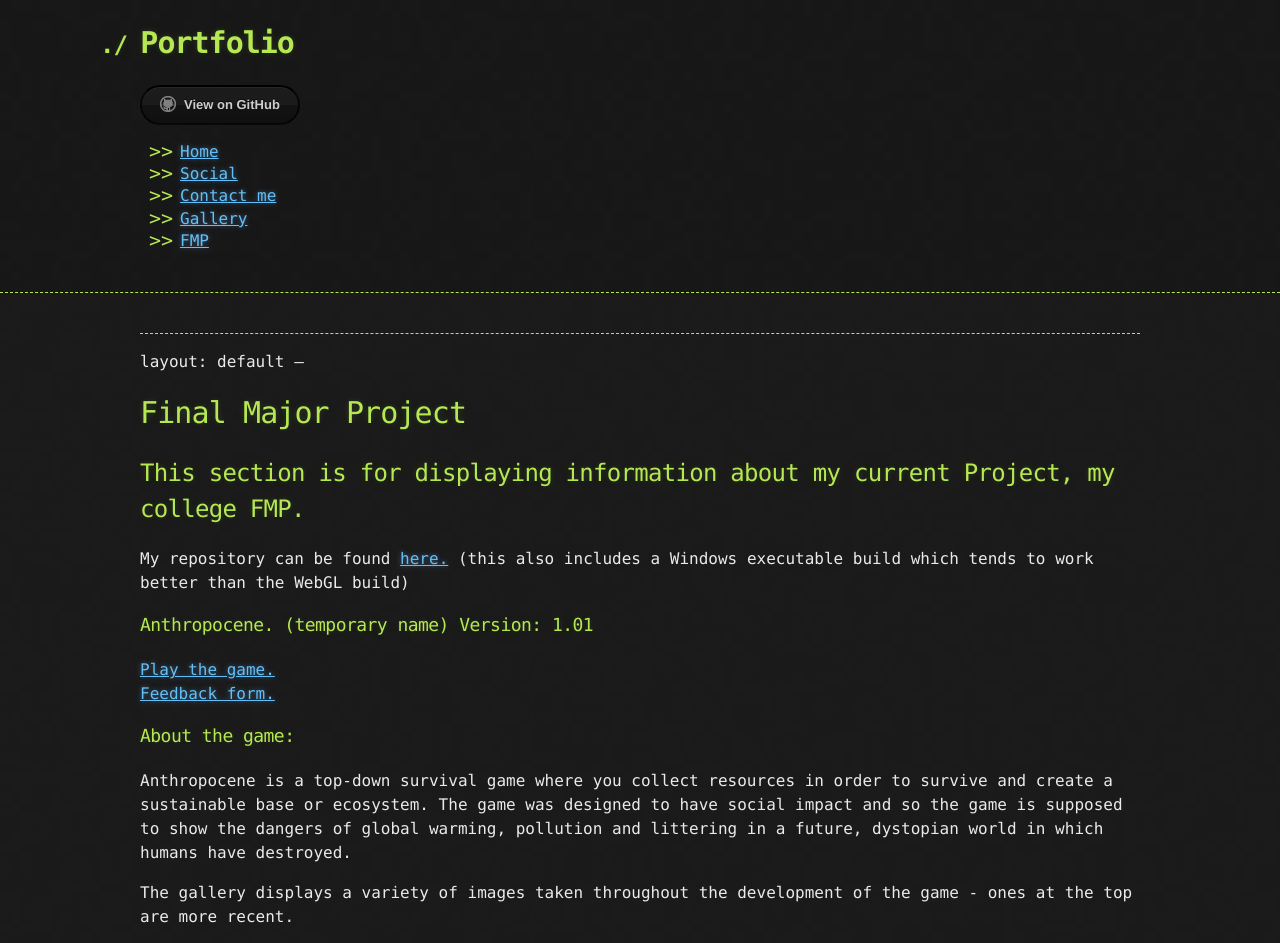
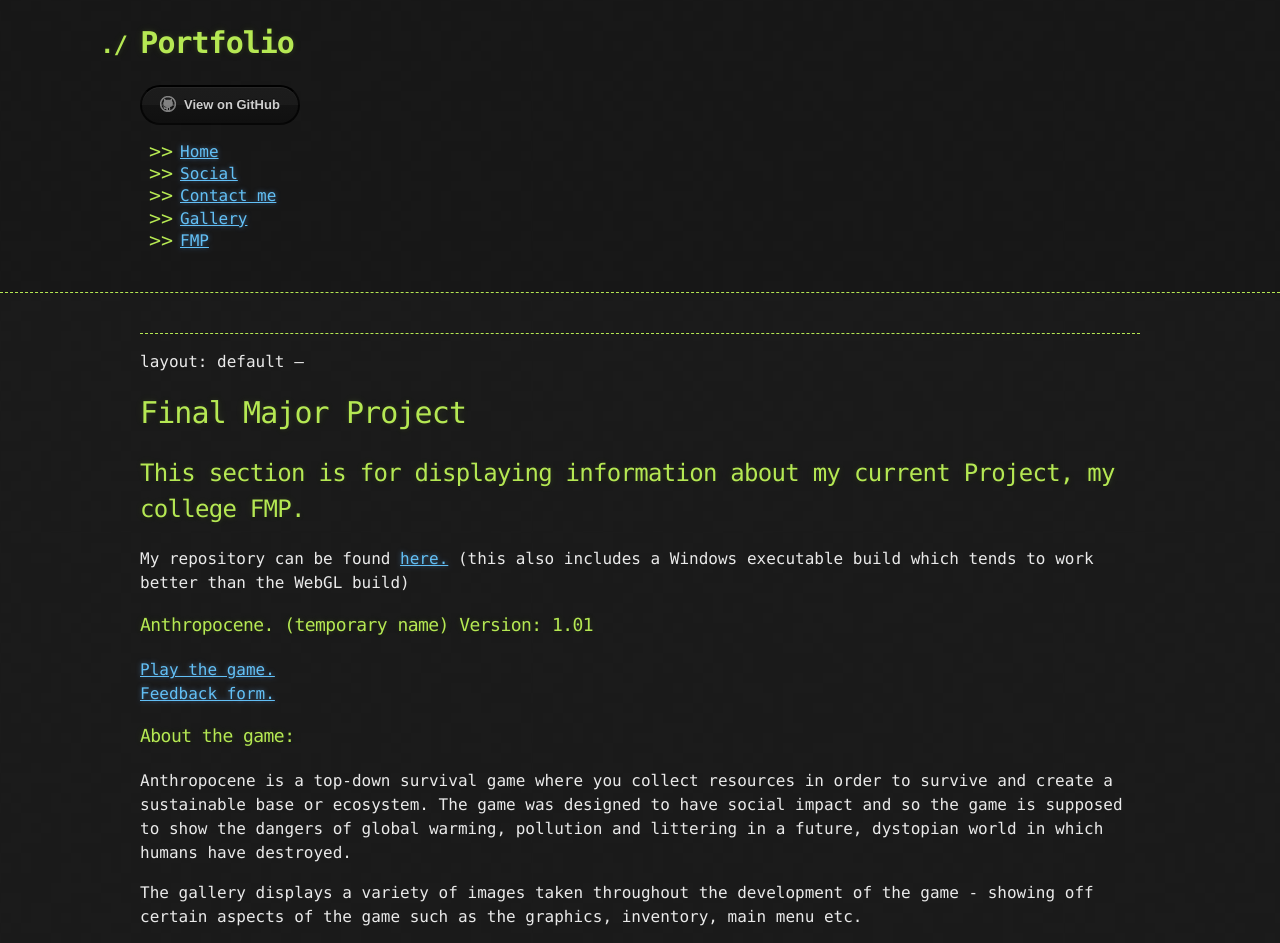
Before and after one commit to ElliotEserin/Portfolio, a Jekyll site: the page built from FMP.md, in a window 1280 px wide. Shown: the top 943 px of the page. Built offline with Jekyll 4.4.1, drawn with Linux system fonts in a browser that asks for light colours; our own code applies the rules of GitHub Pages for plain Markdown files; the repository's description, which GitHub fills in, is left out.

Commit message:
Update FMP.md

```diff
--- a/FMP.md
+++ b/FMP.md
@@ -19,6 +19,6 @@ My repository can be found [here.](https://github.com/ElliotEserin/Anthropocene-
 
 Anthropocene is a top-down survival game where you collect resources in order to survive and create a sustainable base or ecosystem. The game was designed to have social impact and so the game is supposed to show the dangers of global warming, pollution and littering in a future, dystopian world in which humans have destroyed.
 
-The gallery displays a variety of images taken throughout the development of the game - ones at the top are more recent.
+The gallery displays a variety of images taken throughout the development of the game - showing off certain aspects of the game such as the graphics, inventory, main menu etc.
 
 <iframe src="https://drive.google.com/file/d/1qe33vj53H91Plwdx1KWZJyrBVQxHN5IP/preview" width="640" height="480"></iframe>
```
